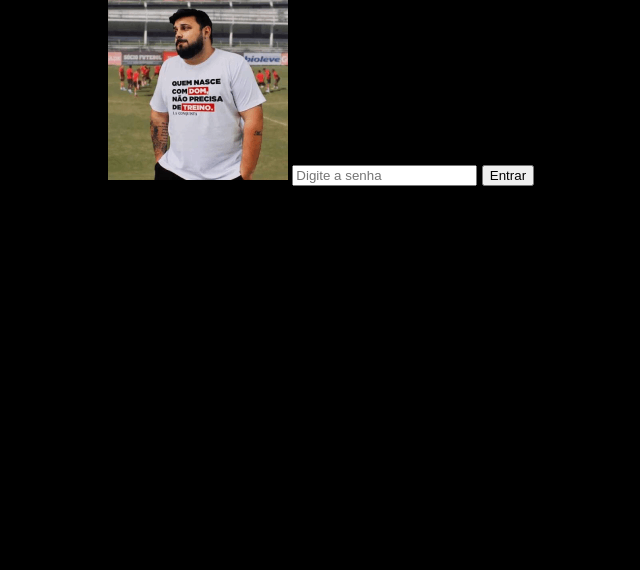
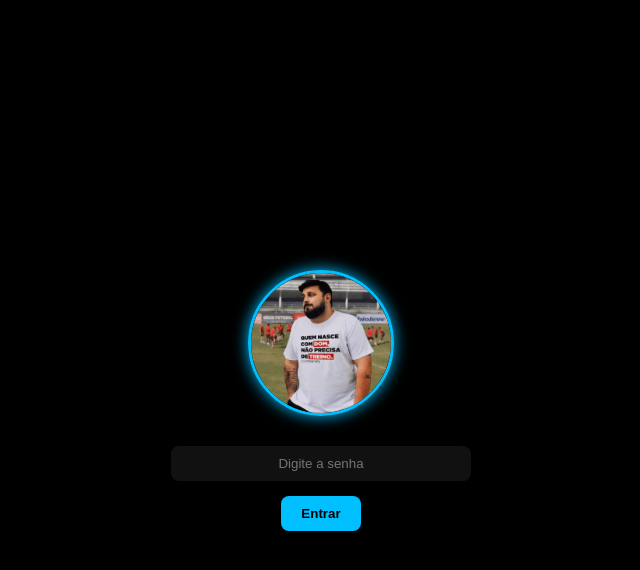
Before and after one commit to PAX-EXTERNAL/PAXEXTERNAL, a plain HTML site: page login.html in a window 1280 px wide. Shown: the whole page, without its empty margins (319-959 px from the left). Drawn offline with Linux system fonts and the light colour scheme.

Commit message:
Update style.css

```diff
--- a/css/style.css
+++ b/css/style.css
@@ -7,6 +7,52 @@ body {
   padding: 0;
 }
 
+/* LOGIN */
+.login-container {
+  height: 100vh;
+  display: flex;
+  flex-direction: column;
+  align-items: center;
+  justify-content: center;
+}
+
+.login-avatar {
+  width: 140px;
+  height: 140px;
+  border-radius: 50%;
+  border: 3px solid #00bfff;
+  box-shadow: 0 0 15px #00bfff;
+  margin-bottom: 30px;
+}
+
+.login-container input {
+  width: 70%;
+  max-width: 280px;
+  padding: 10px;
+  border-radius: 8px;
+  border: none;
+  outline: none;
+  text-align: center;
+  margin-bottom: 15px;
+  background: #111;
+  color: #fff;
+}
+
+.login-container button {
+  background: #00bfff;
+  border: none;
+  padding: 10px 20px;
+  border-radius: 8px;
+  color: #000;
+  font-weight: bold;
+  cursor: pointer;
+}
+
+.login-container button:hover {
+  background: #00ffff;
+}
+
+/* MENU */
 header {
   background: #111;
   color: #00bfff;
@@ -56,40 +102,7 @@ header {
   background: #00ffff;
 }
 
-/* Login */
-.login-box {
-  margin-top: 100px;
-  display: flex;
-  flex-direction: column;
-  align-items: center;
-}
-
-.login-box input {
-  margin: 10px;
-  padding: 10px;
-  width: 70%;
-  max-width: 300px;
-  border: none;
-  border-radius: 8px;
-  outline: none;
-  text-align: center;
-}
-
-.login-box button {
-  background: #00bfff;
-  border: none;
-  padding: 10px 20px;
-  border-radius: 8px;
-  color: #000;
-  font-weight: bold;
-  cursor: pointer;
-}
-
-.login-box button:hover {
-  background: #00ffff;
-}
-
-/* Alertas */
+/* ALERTAS */
 .overlay {
   display: none;
   position: fixed;
```
